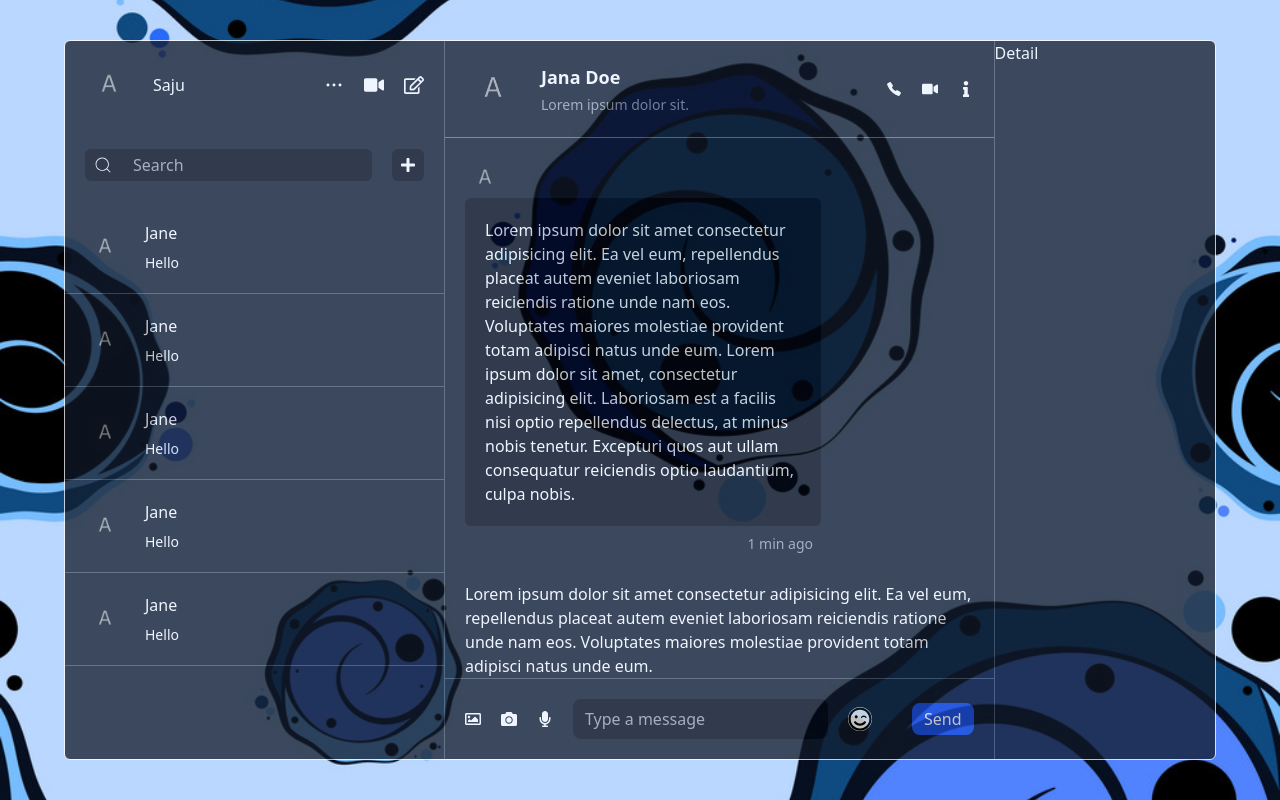
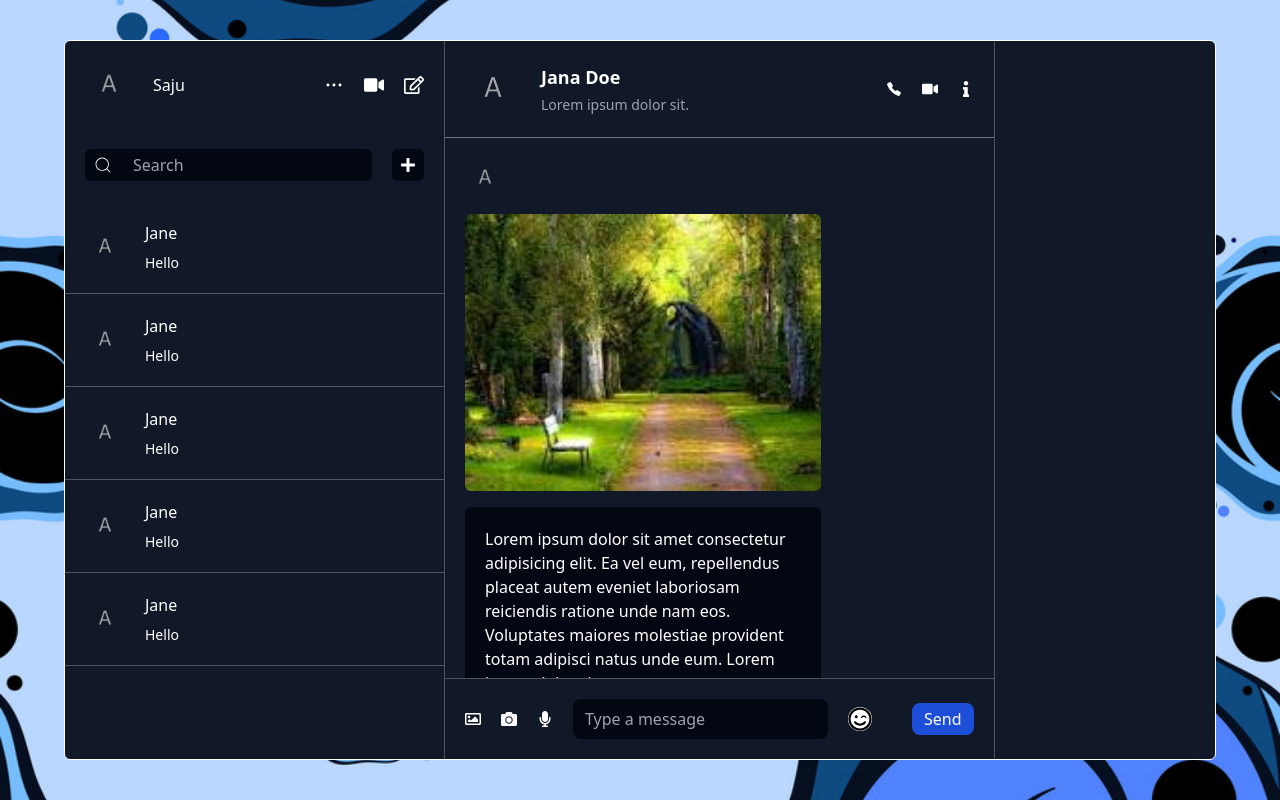
Before and after one commit to Shariful-Islam-Saju/React-Chat-Firbase, a React (Vite) app: page / in a window 1280 px wide. Built offline with nearby package versions, Linux system fonts and the light colour scheme.

Commit message:
make the chat section design

```diff
--- a/src/App.jsx
+++ b/src/App.jsx
@@ -4,7 +4,7 @@ import List from "./components/list/List";
 
 function App() {
   return (
-    <div className=" container w-[90vw] h-[90vh] bg-gray-900 text-white border border-white rounded-md  opacity-75  flex ">
+    <div className=" container w-[90vw] h-[90vh] bg-gray-900  text-white border border-white rounded-md  flex ">
       <List />
       <Chat />
       <Detail />
--- /dev/null
+++ b/src/components/chat/centarText/ImageCentar.jsx
@@ -0,0 +1,9 @@
+import RandomImg from "../../../assets/download.jpeg";
+
+const ImageCentar = () => {
+  return (
+    <img src={RandomImg} className="my-4 w-full object-contain rounded-md " alt="" />
+  );
+};
+
+export default ImageCentar;
--- a/src/components/chat/centarText/MyFriendText.jsx
+++ b/src/components/chat/centarText/MyFriendText.jsx
@@ -1,5 +1,5 @@
-import React from "react";
 import MyImg from "../../../assets/avatar.png";
+import ImageCentar from "./ImageCentar";
 
 const MyFriendText = () => {
   return (
@@ -10,6 +10,8 @@ const MyFriendText = () => {
         alt=""
       />
       <div className="flex flex-col text-right">
+        <ImageCentar />
+
         <p className="bg-gray-950  p-5 rounded-md text-left">
           Lorem ipsum dolor sit amet consectetur adipisicing elit. Ea vel eum,
           repellendus placeat autem eveniet laboriosam reiciendis ratione unde
--- a/src/components/chat/centarText/MyText.jsx
+++ b/src/components/chat/centarText/MyText.jsx
@@ -1,17 +1,18 @@
-import React from 'react'
+import ImageCentar from "./ImageCentar";
 
 const MyText = () => {
   return (
-    <div className=''>
-      <p>
+    <div className="w-[70%] ml-auto">
+      <p className=" p-5 rounded-md text-left bg-blue-600">
         Lorem ipsum dolor sit amet consectetur adipisicing elit. Ea vel eum,
         repellendus placeat autem eveniet laboriosam reiciendis ratione unde nam
         eos. Voluptates maiores molestiae provident totam adipisci natus unde
         eum.
       </p>
-      <span>1 min ago</span>
+      <ImageCentar />
+      <span className=" p-2 text-sm text-gray-400"> 1 min ago</span>
     </div>
   );
-}
+};
 
-export default MyText
+export default MyText;
--- a/src/components/detail/Detail.jsx
+++ b/src/components/detail/Detail.jsx
@@ -1,7 +1,6 @@
-import React from "react";
 
 const Detail = () => {
-  return <div className="flex-[2]">Detail</div>;
+  return <div className="flex-[2]"></div>;
 };
 
 export default Detail;
```
Also changed, not shown: src/assets/download.jpeg (added).
